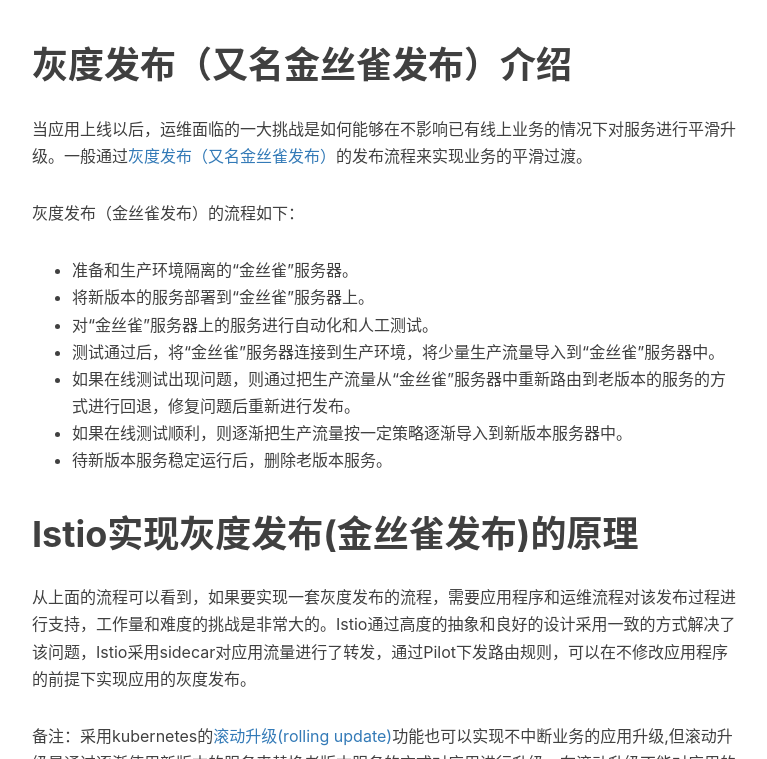
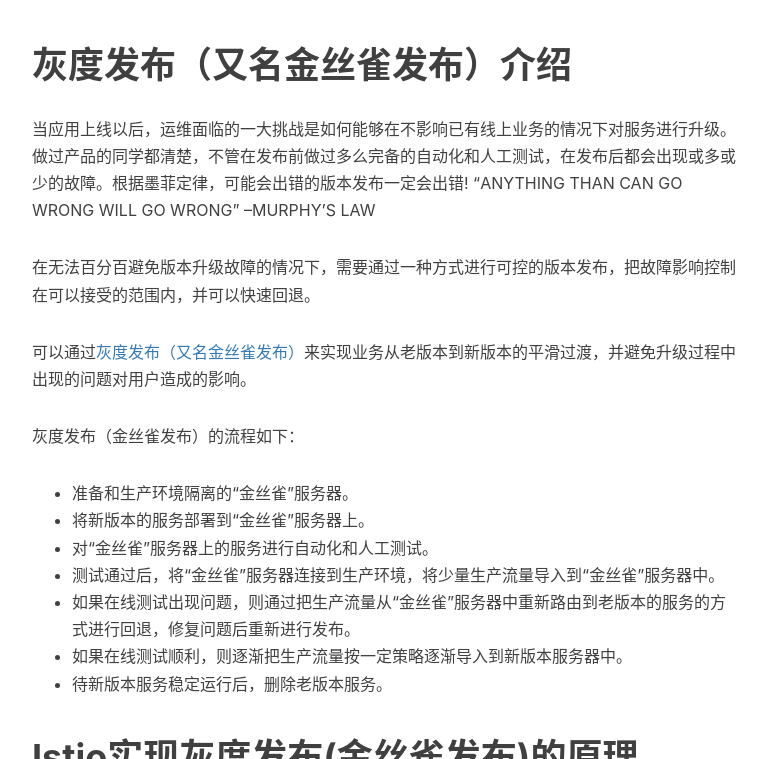
Before and after one commit to zhaohuabing/jekyll_blog_backup, a Jekyll site: the page built from _posts/2017-11-08-istio-canary-release.markdown, in a window 1280 px wide and 900 px high, scrolled down 446 px, cut to the strip 141-900 px from the top of the window. Shown: the whole strip, without its empty margins (233-1000 px from the left). Built offline with Jekyll 4.4.1, drawn with Linux system fonts in a browser that asks for light colours; nearby versions of some CDN libraries; comment, search, counter and statistics services are not loaded.

Commit message:
canary release by Istio
Signed-off-by: HuabingZhao <zhao.huabing@zte.com.cn>

```diff
--- a/_posts/2017-11-08-istio-canary-release.markdown
+++ b/_posts/2017-11-08-istio-canary-release.markdown
@@ -16,17 +16,22 @@
 
 # 灰度发布（又名金丝雀发布）介绍
 
-当应用上线以后，运维面临的一大挑战是如何能够在不影响已有线上业务的情况下对服务进行平滑升级。一般通过[灰度发布（又名金丝雀发布）](https://martinfowler.com/bliki/CanaryRelease.html)的发布流程来实现业务的平滑过渡。
+当应用上线以后，运维面临的一大挑战是如何能够在不影响已有线上业务的情况下对服务进行升级。做过产品的同学都清楚，不管在发布前做过多么完备的自动化和人工测试，在发布后都会出现或多或少的故障。根据墨菲定律，可能会出错的版本发布一定会出错!
+"ANYTHING THAN CAN GO WRONG WILL GO WRONG"  --MURPHY'S LAW
+
+在无法百分百避免版本升级故障的情况下，需要通过一种方式进行可控的版本发布，把故障影响控制在可以接受的范围内，并可以快速回退。
+
+可以通过[灰度发布（又名金丝雀发布）](https://martinfowler.com/bliki/CanaryRelease.html)来实现业务从老版本到新版本的平滑过渡，并避免升级过程中出现的问题对用户造成的影响。
 
 灰度发布（金丝雀发布）的流程如下：
 
-* 准备和生产环境隔离的“金丝雀”服务器。
-* 将新版本的服务部署到“金丝雀”服务器上。
-* 对“金丝雀”服务器上的服务进行自动化和人工测试。
-* 测试通过后，将“金丝雀”服务器连接到生产环境，将少量生产流量导入到“金丝雀”服务器中。
-* 如果在线测试出现问题，则通过把生产流量从“金丝雀”服务器中重新路由到老版本的服务的方式进行回退，修复问题后重新进行发布。
-* 如果在线测试顺利，则逐渐把生产流量按一定策略逐渐导入到新版本服务器中。
-* 待新版本服务稳定运行后，删除老版本服务。
+- 准备和生产环境隔离的“金丝雀”服务器。
+- 将新版本的服务部署到“金丝雀”服务器上。
+- 对“金丝雀”服务器上的服务进行自动化和人工测试。
+- 测试通过后，将“金丝雀”服务器连接到生产环境，将少量生产流量导入到“金丝雀”服务器中。
+- 如果在线测试出现问题，则通过把生产流量从“金丝雀”服务器中重新路由到老版本的服务的方式进行回退，修复问题后重新进行发布。
+- 如果在线测试顺利，则逐渐把生产流量按一定策略逐渐导入到新版本服务器中。
+- 待新版本服务稳定运行后，删除老版本服务。
 
 # Istio实现灰度发布(金丝雀发布)的原理
 从上面的流程可以看到，如果要实现一套灰度发布的流程，需要应用程序和运维流程对该发布过程进行支持，工作量和难度的挑战是非常大的。Istio通过高度的抽象和良好的设计采用一致的方式解决了该问题，Istio采用sidecar对应用流量进行了转发，通过Pilot下发路由规则，可以在不修改应用程序的前提下实现应用的灰度发布。
```
Also changed, not shown: img/in-post/istio-traffic-shifting/canary-deployments.gif (deleted).
